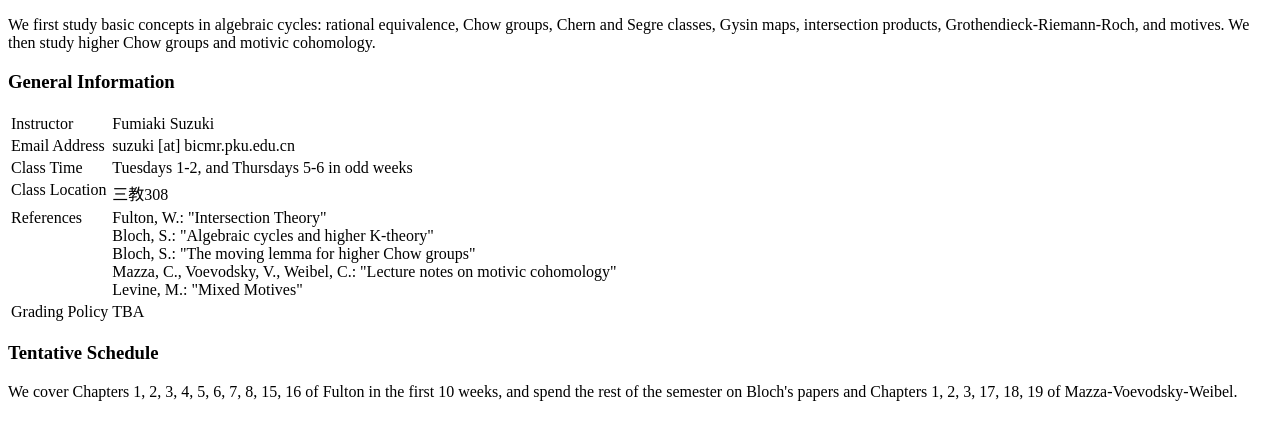
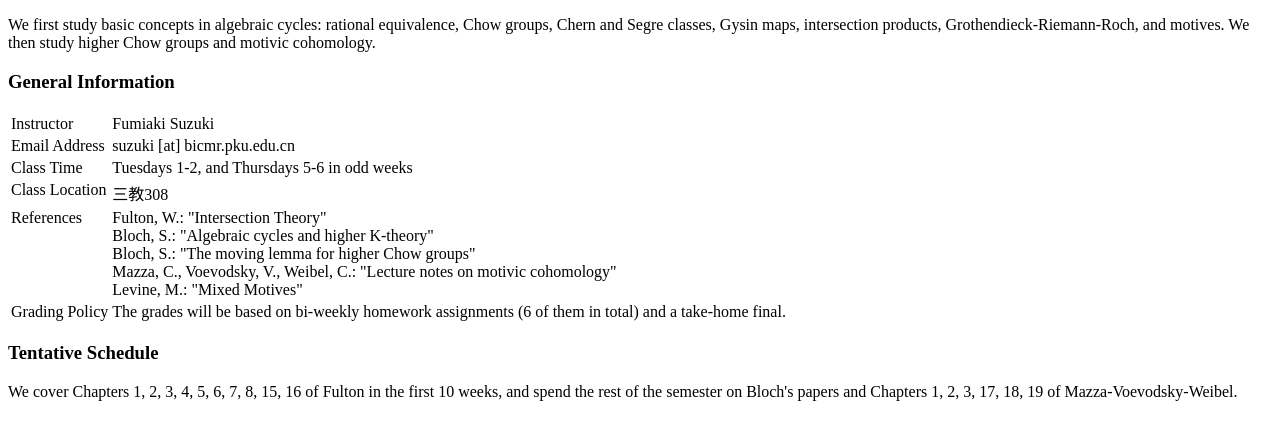
Before and after one commit to fumiaki-suzuki/fumiaki-suzuki.github.io, a plain HTML site: page spring2026.html in a window 1280 px wide. Shown: the part 91-530 px from the top of the page. Drawn offline with Linux system fonts and the light colour scheme.

Commit message:
Update spring2026.html

```diff
--- a/spring2026.html
+++ b/spring2026.html
@@ -54,7 +54,7 @@
   </tr>
   <tr>
     <td valign="top">Grading Policy</td>
-    <td>TBA</td>
+    <td>The grades will be based on bi-weekly homework assignments (6 of them in total) and a take-home final.</td>
   </tr>
   </table>
 </p>
```
